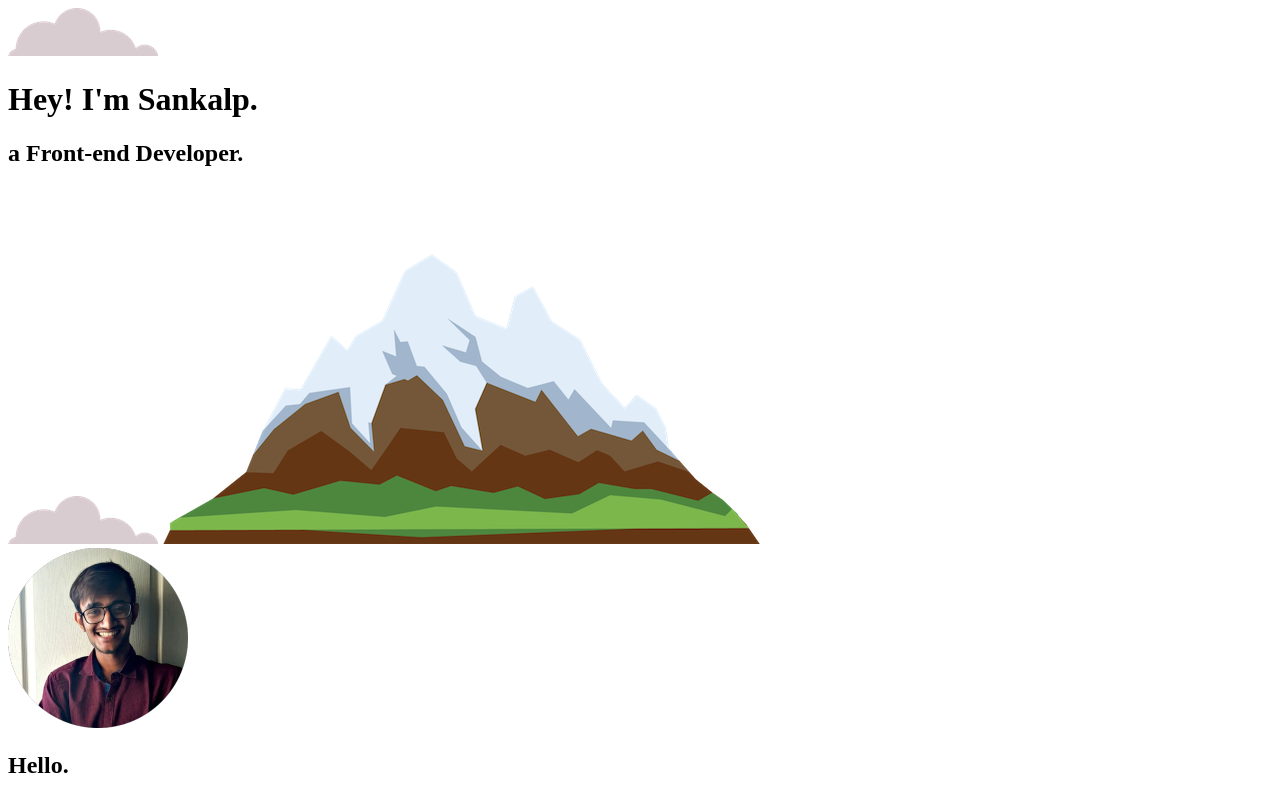
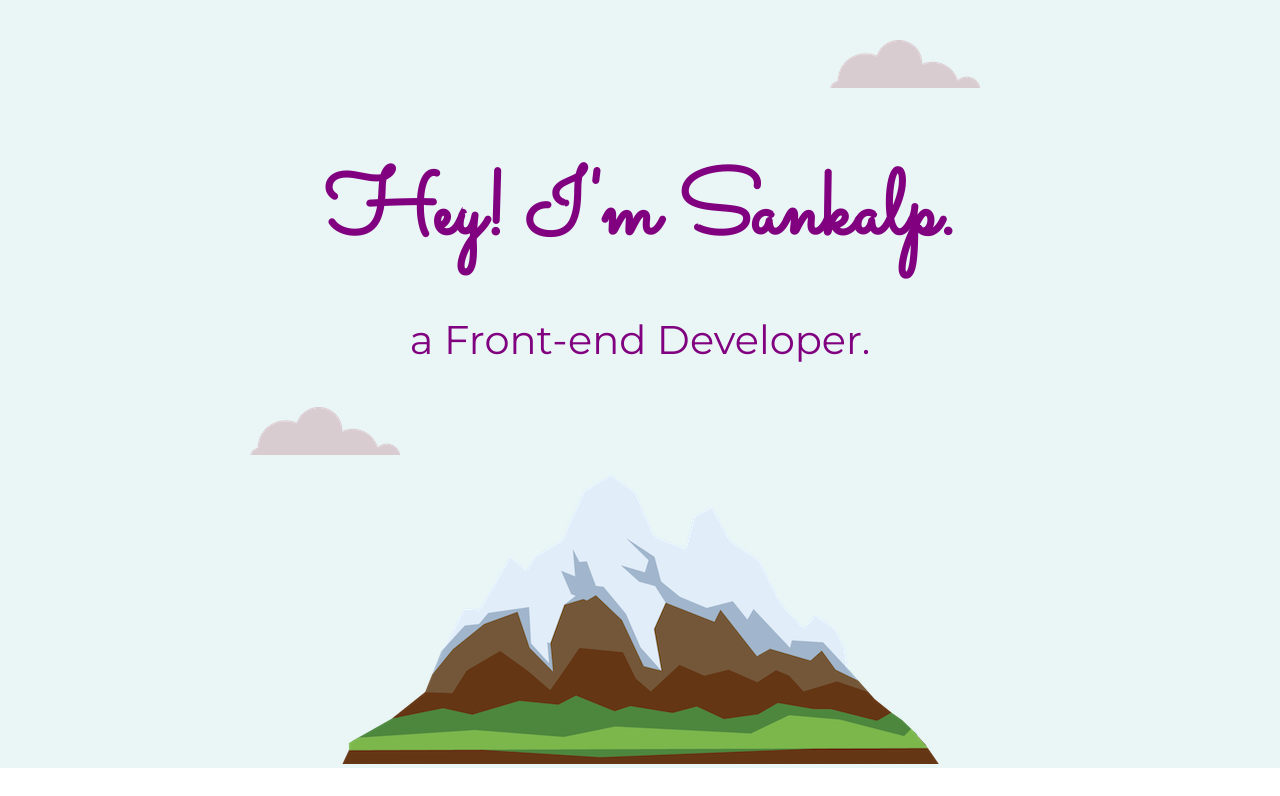
Before and after one commit to sankalpvyas11/my-site, a plain HTML site: page index.html in a window 1280 px wide. Shown: the top 796 px of the page. Drawn offline with Linux system fonts and the light colour scheme; the site is published under a folder, as on GitHub Pages, so addresses that start at the root find nothing.

Commit message:
Update index.html

```diff
--- a/index.html
+++ b/index.html
@@ -4,7 +4,7 @@
 <head>
   <meta charset="utf-8">
   <title>Sankalp Vyas</title>
-  <link rel="stylesheet" href="/css/styles.css">
+  <link rel="stylesheet" href="my-site/css/styles.css">
   <link href="https://fonts.googleapis.com/css?family=Merriweather|Montserrat|Sacramento" rel="stylesheet">
   <link rel="icon" href="favicon.ico">
   <link rel="stylesheet" href="https://cdnjs.cloudflare.com/ajax/libs/font-awesome/4.7.0/css/font-awesome.min.css">
```
